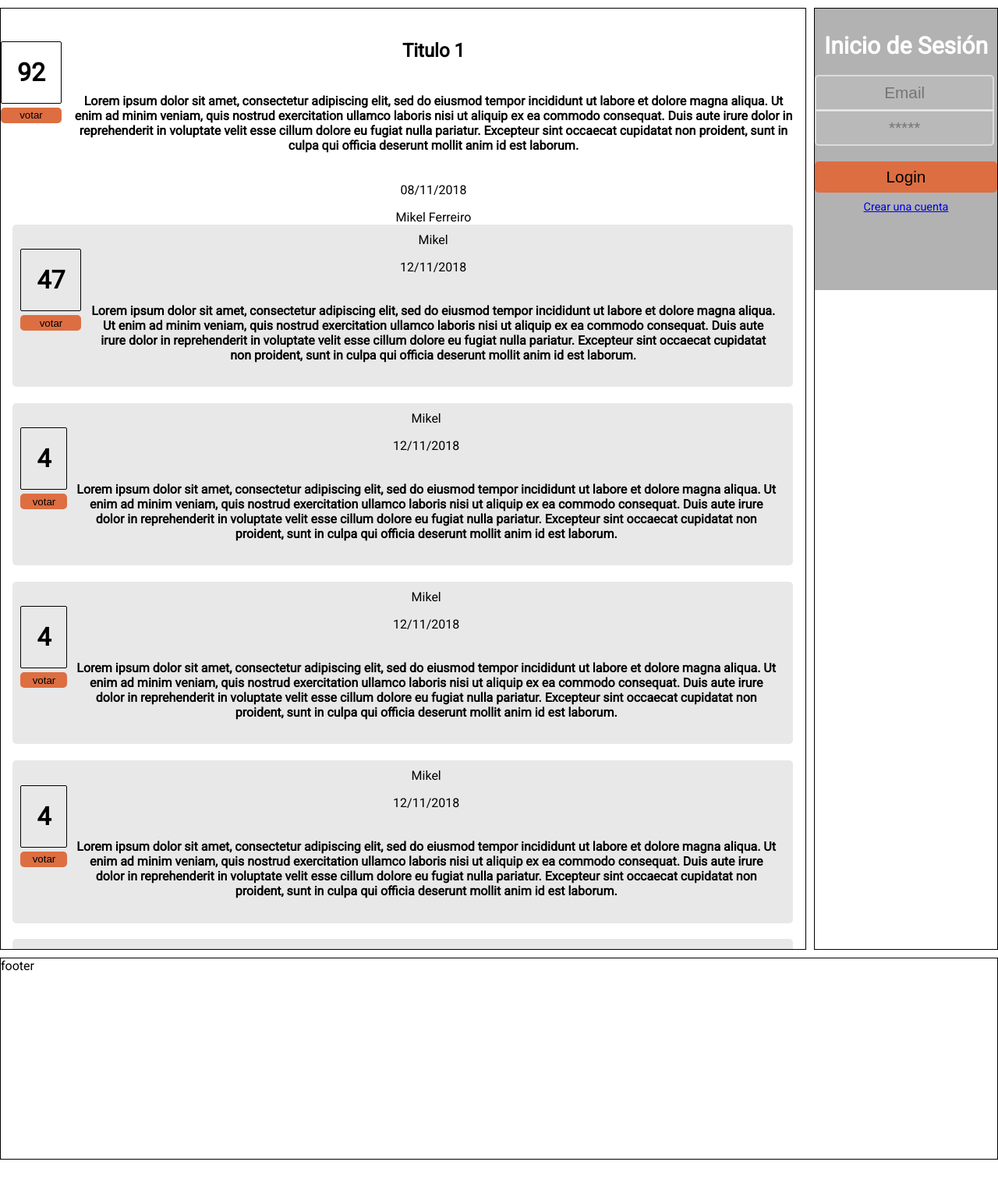
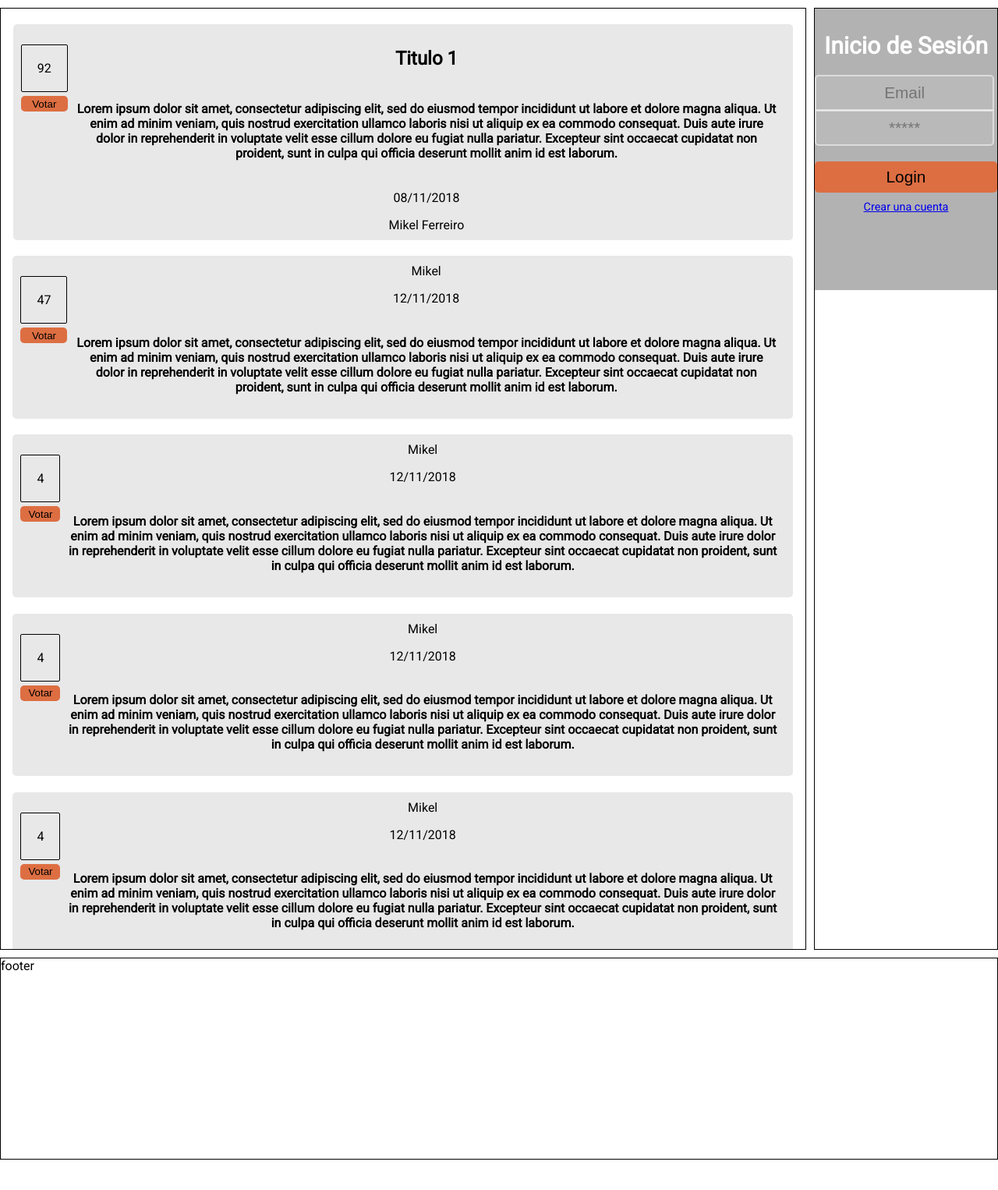
Before and after one commit to MAD-Project/Codename-Skuld, a PHP site: page / in a window 1280 px wide. Shown: the part 173-1699 px from the top of the page at 78% size. Run offline with PHP 8.4, Linux system fonts and the light colour scheme; some web fonts are replaced.

Commit message:
contenido.php

```diff
--- a/Web/css/style.css
+++ b/Web/css/style.css
@@ -4,7 +4,9 @@
     -Todo está ordenado por orden de aparición-
     -------------------------------------------
 */
-
+*:focus {
+    outline: none;
+}
 html, body {
     height: 100%;
     width: 100%;
@@ -86,7 +88,7 @@
     padding-bottom: 2%;
     /* Fin de subpágina de Temas */
 }
-#Temas{
+.contenido{
     display: flex;
     flex-direction: column;
     align-items: center;
@@ -101,6 +103,11 @@
 .temaBox {
     /* Subpágina de Temas */
     display: flex;
+    background-color: #e8e8e8;
+    border-radius: 5px;
+    padding: 10px;
+    width: 95%;
+    margin-bottom: 2%;
     /* Fin de subpágina de Temas */
 }
 
@@ -152,22 +159,6 @@
     align-items: center;
     text-align: center;
     margin-right: 10px;
-}
-
-.votos {
-    border-radius: 2px;
-    margin-bottom: 5px;
-    padding: 20px;
-    border: 1px solid black;
-}
-
-.votarBTN {
-    border-radius: 5px;
-    border: none;
-    background-color: #dd6e42;
-    height: 20px;
-    width: 100%;
-    transition: .20s;
 }
 
 /* Barra lateral */
--- a/Web/paginasPhp/content.php
+++ b/Web/pages/contenido.php
@@ -1,6 +1,5 @@
 
-<form method="POST" action="content.php">
-    <div id="Temas">
+<form class="contenido" method="POST" action="contenido.php">
         <?php
         $temas = [
             [   "id"=> "122",
@@ -106,7 +105,4 @@
         <?php endforeach; ?>
 
 
-    </div>
 </form>
-
-</body>
--- a/Web/pages/contenidoDetalle.php
+++ b/Web/pages/contenidoDetalle.php
@@ -1,4 +1,4 @@
-<form method="POST" action="content.php">
+<form class="contenido" method="POST" action="content.php">
         <?php
         $temas = [ "id"=> "122",
                 "titulo" => "Titulo 1",
@@ -7,11 +7,10 @@
                 "fecha"=> "08/11/2018",
                 "autor"=>"Mikel Ferreiro"];
         ?>
-
         <div class="temaBox" id=<?= $temas["id"] ?>>
             <div id=<?= "puntuacion",$temas['id'] ?>>
-            <h1 class="votos"><?= $temas["valoracion"] ?></h1>
-            <button class="votarBTN">votar</button>
+                <p class="votos"><?= $temas["valoracion"] ?></p>
+                <input type="button" value="Votar" class="votarBTN">
             </div>
             <div>
                 <h2><?= $temas["titulo"] ?></h2>
@@ -58,8 +57,8 @@
 <?php foreach ($respuestas as $resp):?>
         <div class="respBox" id=<?= $resp["id"] ?>>
             <div id=<?= "puntuacion",$resp['id'] ?>>
-                <h1  class="votos"><?= $resp["valoracion"] ?></h1>
-                <button class="votarBTN">votar</button>
+                <p  class="votos"><?= $resp["valoracion"] ?></p>
+                <button class="votarBTN">Votar</button>
             </div>
             <div>
                 <a src="#"><?= $resp["autor"] ?></a>
```
Lines whose indentation alone changed are shown as unchanged.
